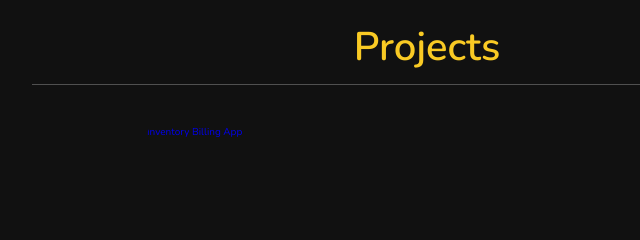
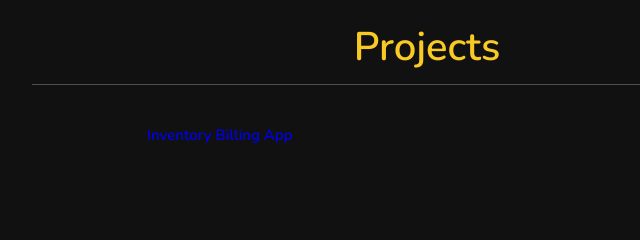
Before and after one commit to Lasarussp/portfolio-website, a plain HTML site: page index.html in a window 1280 px wide. Shown: the part 2400-2640 px from the top of the page, 388-1028 px from the left. Drawn offline with nearby package versions, Linux system fonts and the light colour scheme.

Commit message:
Update index.html

```diff
--- a/index.html
+++ b/index.html
@@ -113,7 +113,7 @@
  <div class="box-container">
 
     <div class="box">
-       <a href="https://mellifluous-taiyaki-eda97c.netlify.app/">Inventory Billing App</a>
+        <a href="https://mellifluous-taiyaki-eda97c.netlify.app/"><h1>Inventory Billing App</h1></a>
     </div>
 
     <div class="box">
```
